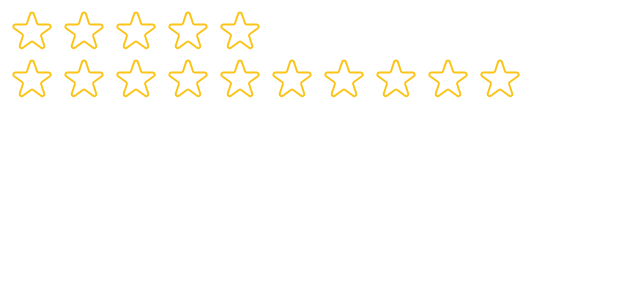
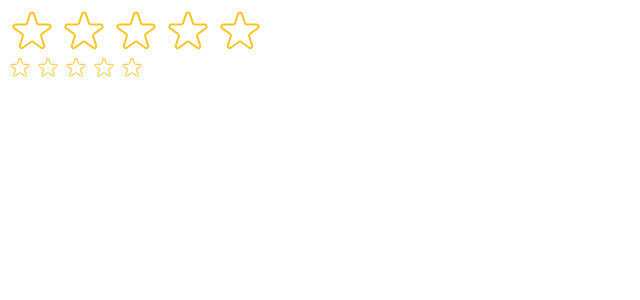
Before and after one commit to huytran72/Movies_Choose, a React (Create React App) app in the folder movies_choose/: page / in a window 1280 px wide. Shown: the top 300 px of the page, without its empty margins (0-640 px from the left). Built offline with nearby package versions, Linux system fonts and the light colour scheme.

Commit message:
Update index.js

```diff
--- a/movies_choose/src/index.js
+++ b/movies_choose/src/index.js
@@ -10,6 +10,6 @@ root.render(
   <React.StrictMode>
     {/* <App /> */}
     <StarRating maxRating={5} />
-    <StarRating maxRating={10} />
+    <StarRating size={24} />
   </React.StrictMode>
 );
```
